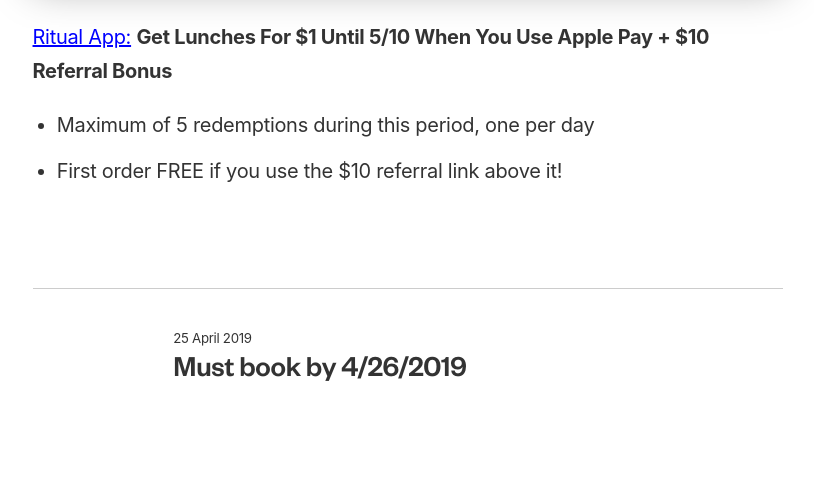
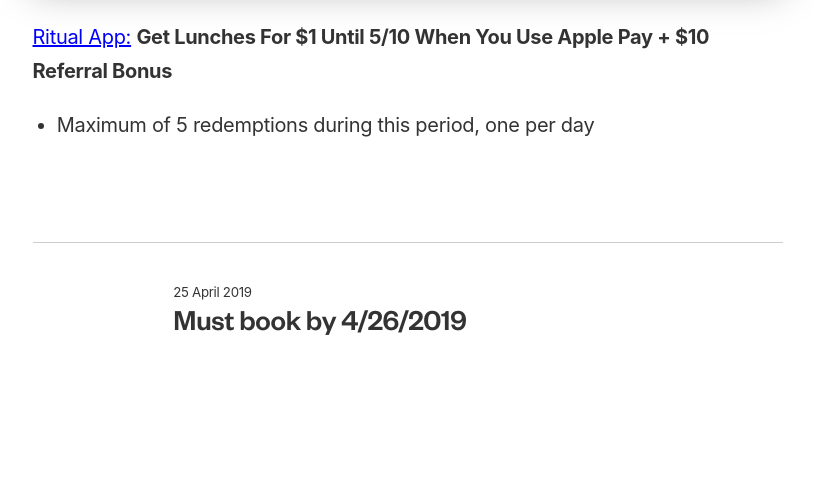
Before and after one commit to ohiosveryown/atldeals, a Jekyll site: the page built from _posts/2019-04-30-ritual-app-get-lunches-for-1-dollars-until-5-slash-10-when-you-use-apple-pay.markdown, in a window 1280 px wide. Shown: the part 992-1485 px from the top of the page, without its empty margins (232-1046 px from the left). Built offline with Jekyll 4.4.1, drawn with Linux system fonts in a browser that asks for light colours; our own code applies the rules of GitHub Pages for plain Markdown files; after the commit the page ends 1439 px from its top, so only the background shows below that.

Commit message:
Updated Ritual App Get Lunches For 1 Dollars Until 5 Slash 10 When You Use Apple Pay

```diff
--- a/_posts/2019-04-30-ritual-app-get-lunches-for-1-dollars-until-5-slash-10-when-you-use-apple-pay.markdown
+++ b/_posts/2019-04-30-ritual-app-get-lunches-for-1-dollars-until-5-slash-10-when-you-use-apple-pay.markdown
@@ -5,10 +5,9 @@
 - new
 - deals
 image: https://i.imgur.com/iEFB6uV.jpg
-description: First order free!
+description: "$1 Meal with Apple Pay! "
 ---
 
 [Ritual App:](https://invite.ritual.co/JENNIFER36712) **Get Lunches For $1 Until 5/10 When You Use Apple Pay + $10 Referral Bonus**
 
 * Maximum of 5 redemptions during this period, one per day
-* First order FREE if you use the $10 referral link above it!
```
